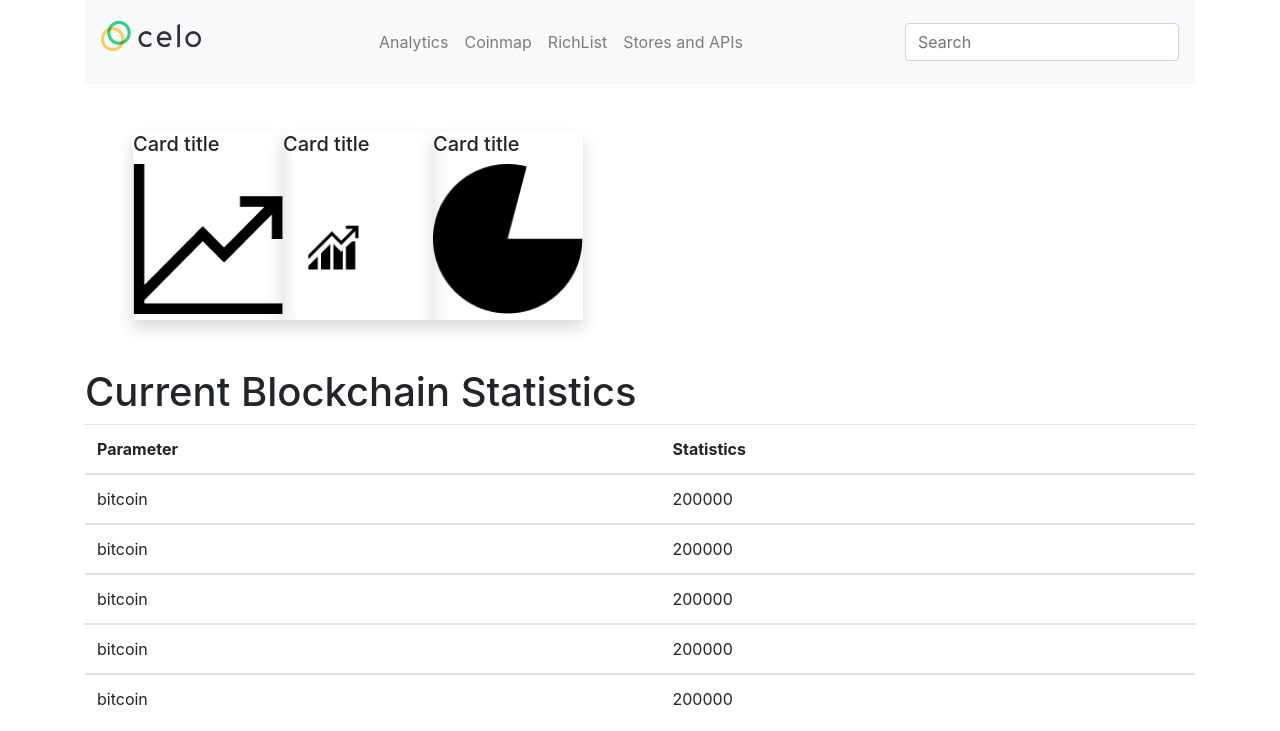
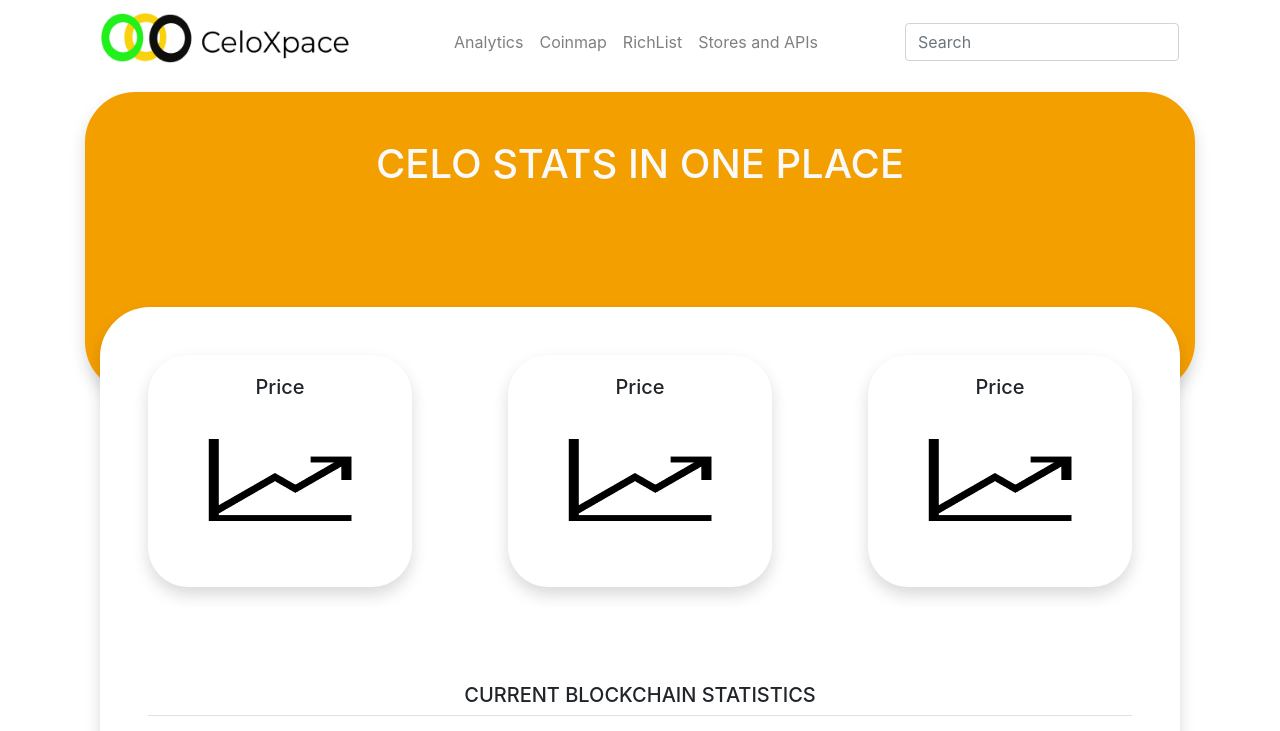
Before and after one commit to pnoken/CeloXpace, a Next.js app: page / in a window 1280 px wide. Shown: the top 731 px of the page. Built offline with nearby package versions, Linux system fonts and the light colour scheme.

Commit message:
stylings

```diff
--- a/components/Footers/Footer.js
+++ b/components/Footers/Footer.js
@@ -2,7 +2,7 @@ export default function Footer() {
   return (
 
 
-<footer className="page-footer" style={{backgroundColor: "#F6AA1C"}}>
+<footer className="page-footer mt-5" style={{backgroundColor: "#F6AA1C"}}>
 
 
   <div className="container text-center text-md-left">
--- a/components/Headers/Navbar.js
+++ b/components/Headers/Navbar.js
@@ -3,9 +3,9 @@ import Link from "next/link";
 
 export default function Navbar() {
   return (
-    <nav className="navbar navbar-expand-lg navbar-light bg-light mb-5">
+    <nav className="navbar navbar-expand-lg navbar-light mb-2">
       <a className="navbar-brand" href="#">
-        <Image src="/static/celoimg.png" width={100} height={50} />
+        <Image src="/static/logo.png" width={250} height={50} />
       </a>
       <button
         className="navbar-toggler"
--- a/components/Main/Card.js
+++ b/components/Main/Card.js
@@ -2,25 +2,49 @@ import Image from "next/image"
 
 export default function Card() {
   return (
-    <div className="row m-5">
-      <div className="box shadow">
-        <div>
-          <h5>Card title</h5>
+
+    <div className="d-flex flex-column" style={{zIndex: "1"}}>
+    <div className="flex-row  d-flex">
+      <div className="box shadow align-items-start  m-5" style={{ borderRadius: "40px" }}>
+      <div className="card-body">
+          <h5 className="card-title text-center">
+            Price
+          </h5>
+          <div style={{ margin: "40px" }}>
+          <Image src="/static/changes.png" height={200} width={350} />
+          </div>
         </div>
-        <Image src="/static/changes.png" height={150} width={150}/>
+
+
       </div>
-      <div className="box shadow">
-        <div>
-          <h5>Card title</h5>
+
+      <div className="box shadow align-items-start  m-5" style={{ borderRadius: "40px" }}>
+      <div className="card-body">
+          <h5 className="card-title text-center">
+            Price
+          </h5>
+          <div style={{ margin: "40px" }}>
+          <Image src="/static/changes.png" height={200} width={350} />
+          </div>
         </div>
-        <Image src="/static/price.png" height={150} width={150} />
+
+
       </div>
-      <div className="box shadow">
-        <div>
-          <h5>Card title</h5>
+
+      <div className="box shadow align-items-start m-5" style={{ borderRadius: "40px" }}>
+      <div className="card-body">
+          <h5 className="card-title text-center">
+            Price
+          </h5>
+          <div style={{ margin: "40px" }}>
+          <Image src="/static/changes.png" height={200} width={350} />
+          </div>
         </div>
-        <Image src="/static/market_cap.png" height={150} width={150} />
+
+
       </div>
     </div>
+
+  </div>
   );
 }
--- a/components/Main/Coinlist.js
+++ b/components/Main/Coinlist.js
@@ -29,9 +29,14 @@ export default function CoinList() {
   //     });
 
   return (
-    <div className="mx-auto">
+    <>
+    <div className="mx-auto box shadow" style={{ borderRadius: "50px", height: "300px", backgroundColor: "#F49F00", zIndex: "-1", marginBottom: "-100px" }}>
+          <h1 className="text-center text-uppercase text-light p-5">Celo Stats in one place</h1>
+      </div>
+    <div className="box shadow w-10" style={{ borderRadius: "50px", zIndex: 1000, backgroundColor: "white", margin: "15px" }}>
         <Card />
-      <h1>Current Blockchain Statistics</h1>
+        <div className="m-5">
+      <h5 className="text-uppercase text-center">Current Blockchain Statistics</h5>
       <table className="table">
           <thead>
             <tr>
@@ -49,5 +54,7 @@ export default function CoinList() {
       ))}
       </table>
     </div>
+    </div>
+    </>
   );
 }
--- a/lib/coindata.json
+++ b/lib/coindata.json
@@ -17,4 +17,44 @@
 {
     "parameter": "bitcoin",
     "stats": 200000
+},
+{
+    "parameter": "bitcoin",
+    "stats": 200000
+},
+{
+    "parameter": "bitcoin",
+    "stats": 200000
+},
+{
+    "parameter": "bitcoin",
+    "stats": 200000
+},
+{
+    "parameter": "bitcoin",
+    "stats": 200000
+},
+{
+    "parameter": "bitcoin",
+    "stats": 200000
+},
+{
+    "parameter": "bitcoin",
+    "stats": 200000
+},
+{
+    "parameter": "bitcoin",
+    "stats": 200000
+},
+{
+    "parameter": "bitcoin",
+    "stats": 200000
+},
+{
+    "parameter": "bitcoin",
+    "stats": 200000
+},
+{
+    "parameter": "bitcoin",
+    "stats": 200000
 }]
--- a/pages/index.js
+++ b/pages/index.js
@@ -19,7 +19,9 @@ export default function Home() {
       </Head>
       <div className="container">
       <Navbar />
+      <div>
       <CoinList />
+      </div>
 
       <Footer />
       </div>
```
Also changed, not shown: lib/richlist.json (+60 -0 lines), pages/stores_and_apis.js (+18 -11 lines), public/static/logo.png (added).
